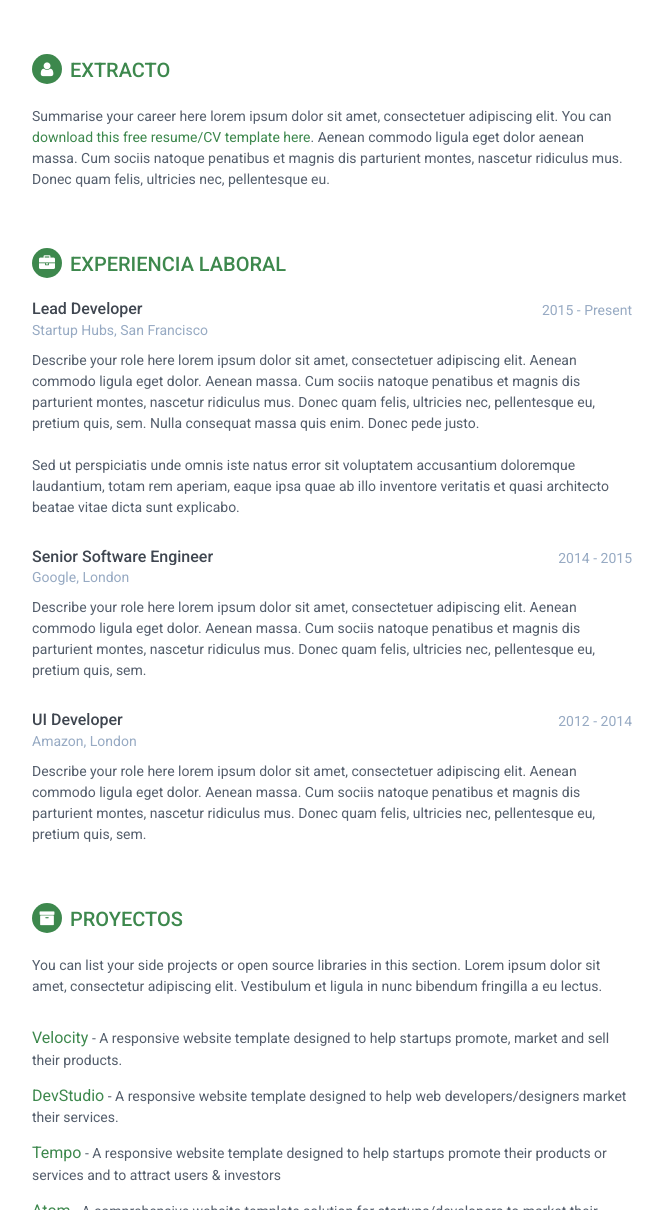
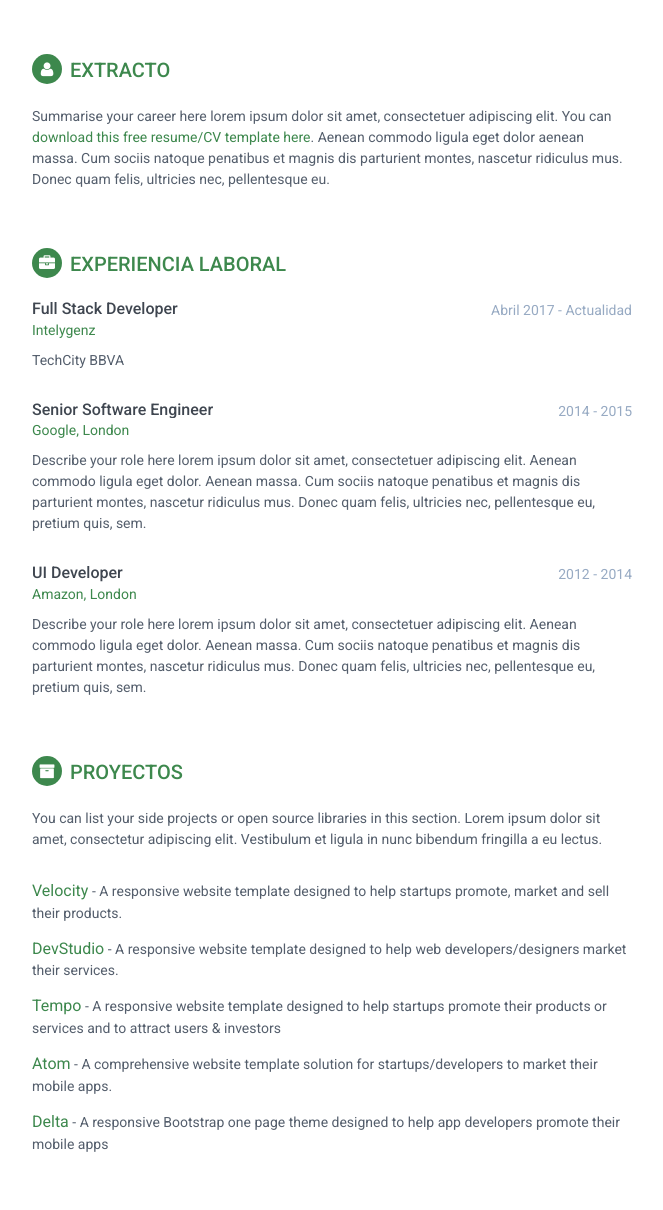
Before and after one commit to posesop/posesop.github.io, a Jekyll site: the page built from index.html, in a window 1280 px wide, cut to the strip 134-1344 px from the top of the page. Shown: the whole strip, without its empty margins (188-851 px from the left). Built offline with Jekyll 4.4.1, drawn with Linux system fonts in a browser that asks for light colours.

Commit message:
More info

```diff
--- a/_data/experiences.yml
+++ b/_data/experiences.yml
@@ -1,15 +1,9 @@
 - experience:
-  role: Lead Developer
-  time: 2015 - Present
-  company: Startup Hubs, San Francisco
-  details: "Describe your role here lorem ipsum dolor sit amet, consectetuer adipiscing
-  elit. Aenean commodo ligula eget dolor. Aenean massa. Cum sociis natoque penatibus et
-  magnis dis parturient montes, nascetur ridiculus mus. Donec quam felis, ultricies nec,
-  pellentesque eu, pretium quis, sem. Nulla consequat massa quis enim. Donec pede justo.
-  <br> <br>
-  Sed ut perspiciatis unde omnis iste natus error sit voluptatem accusantium doloremque
-  laudantium, totam rem aperiam, eaque ipsa quae ab illo inventore veritatis et quasi
-  architecto beatae vitae dicta sunt explicabo."
+  role: Full Stack Developer
+  time: Abril 2017 - Actualidad
+  company: Intelygenz
+  link: intelygenz.es
+  details: "TechCity BBVA"
 - experience:
   role: Senior Software Engineer
   time: 2014 - 2015
--- a/_data/languages.yml
+++ b/_data/languages.yml
@@ -1,6 +1,6 @@
 - language:
   idiom: Spanish
-  level: Native
+  level: Nativo
 - language:
   idiom: English
-  level: Professional
+  level: Profesional B2
--- a/_includes/experience.html
+++ b/_includes/experience.html
@@ -12,7 +12,7 @@
         <div class="time">{{ experience.time }}</div>
       </div><!--//upper-row-->
 
-      <div class="company">{{ experience.company }}</div>
+      <div class="company"><a href="http://{{experience.link}}" target="_blank">{{ experience.company }}</a></div>
 
     </div><!--//meta-->
 
```
